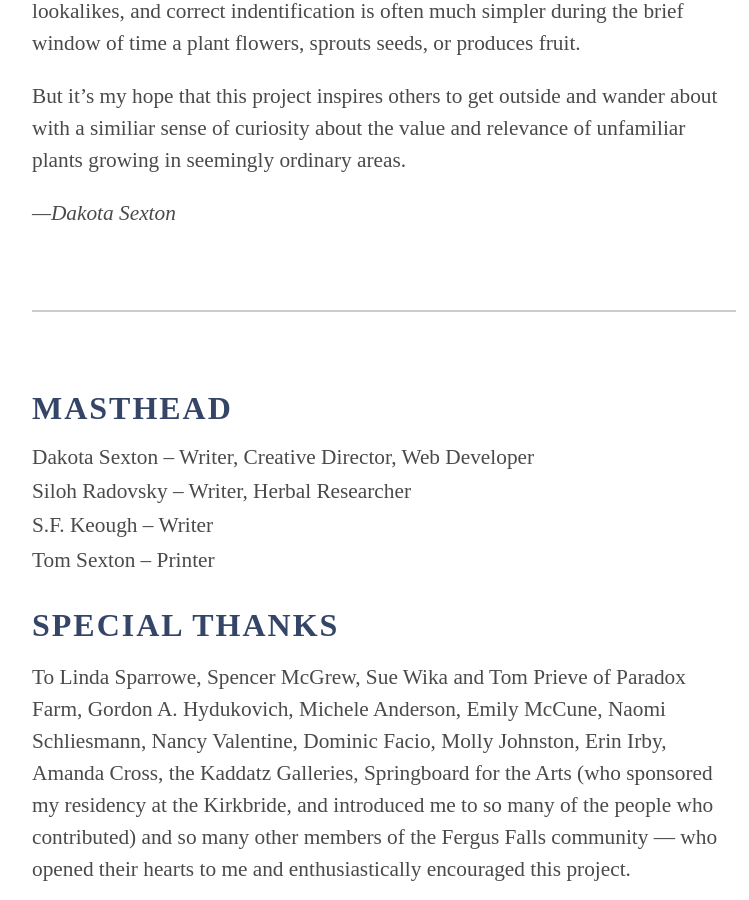
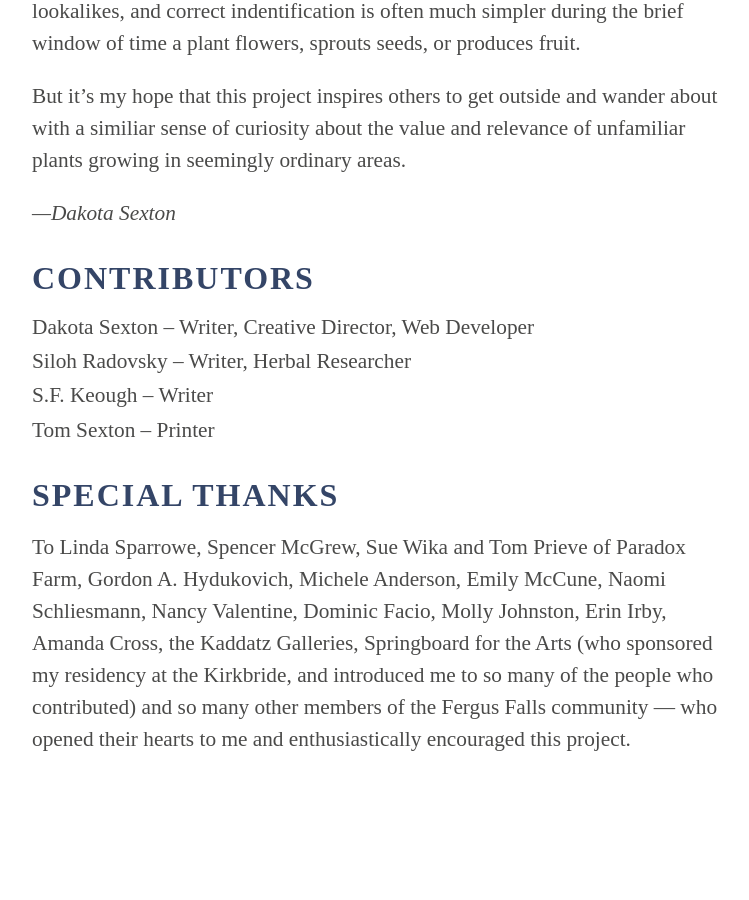
Before and after one commit to tinykite/botanic-romantic, a Jekyll site: the page built from about.md, in a window 1280 px wide and 900 px high, scrolled down 883 px. Shown: the whole window, without its empty margins (256-1005 px from the left). Built offline with Jekyll 4.4.1, drawn with Linux system fonts in a browser that asks for light colours; after the commit the page ends 1719 px from its top, so only the background shows below that.

Commit message:
Using “Contributors” instead of “Masthead”

```diff
--- a/about.md
+++ b/about.md
@@ -17,9 +17,7 @@ But it's my hope that this project inspires others to get outside and wander abo
 
 _—Dakota Sexton_
 
-<hr>
-
-### Masthead
+### Contributors
 - Dakota Sexton – Writer, Creative Director, Web Developer
 - Siloh Radovsky – Writer, Herbal Researcher
 - S.F. Keough – Writer
```
